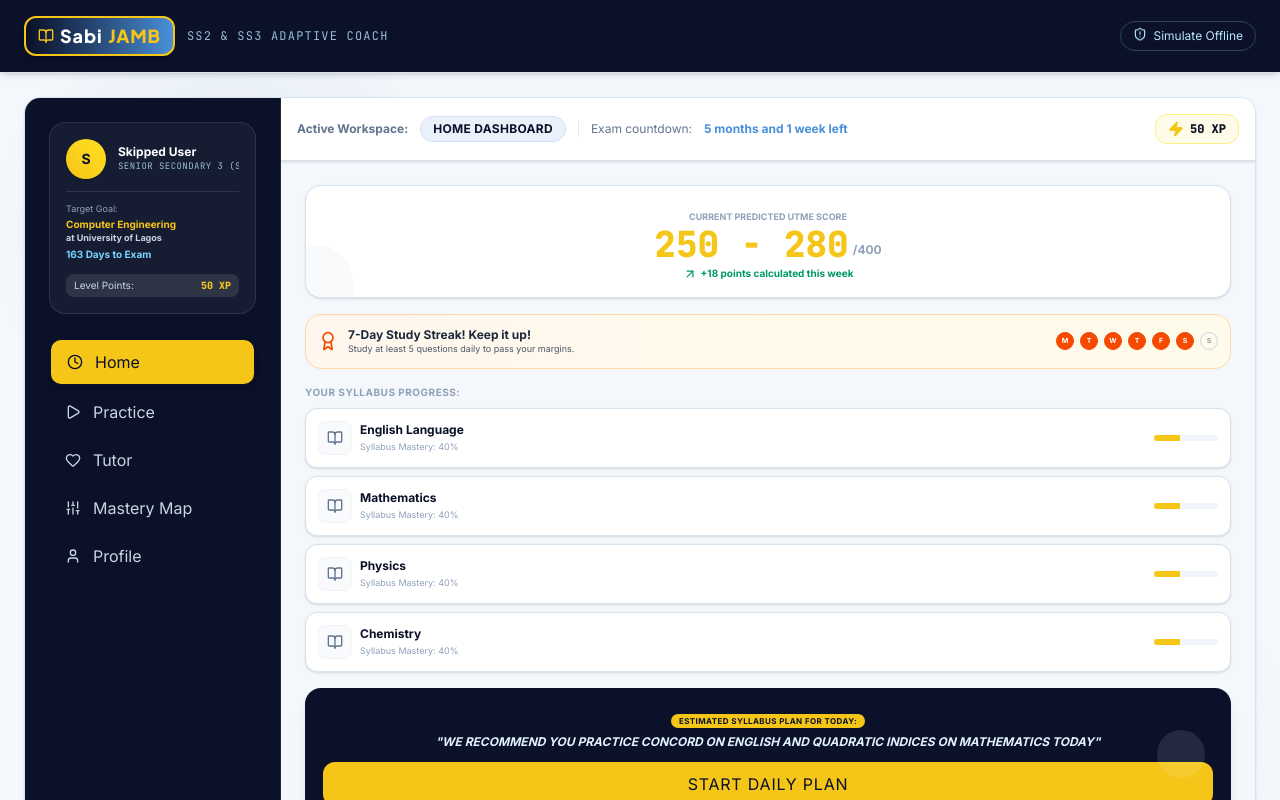
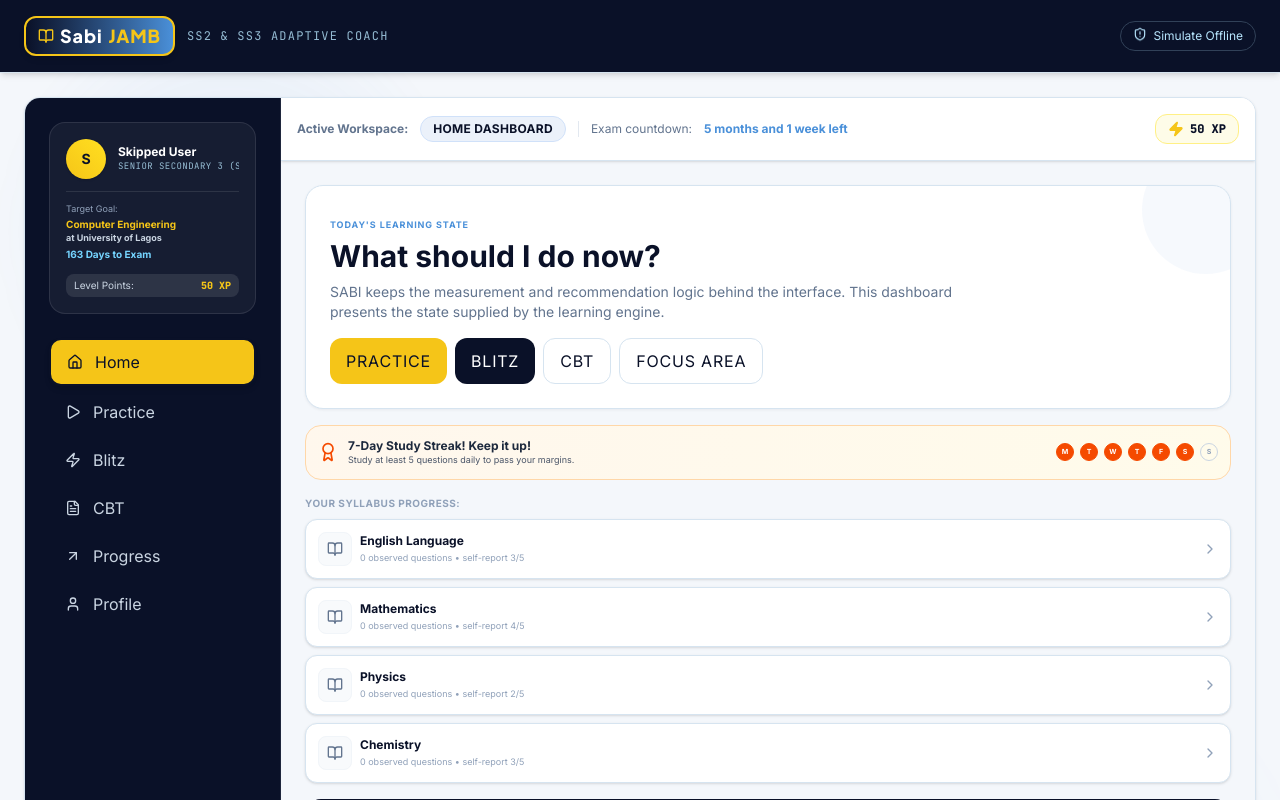
Before and after one commit to Felidonjnr/Sabi, a React (Vite) app: page / in a window 1280 px wide. Both pictures are taken after a click on the button "Skip to Dashboard". Shown: the top 800 px of the page. Built offline with nearby package versions, Linux system fonts and the light colour scheme.

Commit message:
frontend: align navigation and add core learning surfaces

```diff
--- a/src/App.tsx
+++ b/src/App.tsx
@@ -148,7 +148,7 @@ export default function App() {
   const [tutorChatActive, setTutorChatActive] = useState<boolean>(false);
 
   // Home Dashboard States & Tabs
-  const [activeTab, setActiveTab] = useState<'home' | 'practice' | 'mastery' | 'leaderboard' | 'profile' | 'aitutor' | 'mobile'>('home');
+  const [activeTab, setActiveTab] = useState<'home' | 'practice' | 'blitz' | 'cbt' | 'progress' | 'recommendations' | 'mastery' | 'leaderboard' | 'profile' | 'aitutor' | 'mobile'>('home');
   const [selectedSubjectPractice, setSelectedSubjectPractice] = useState<SubjectName>('English Language');
   const [activeSessionTopicPractice, setActiveSessionTopicPractice] = useState<string>('');
   const [practiceSessionType, setPracticeSessionType] = useState<'smart' | 'custom' | null>(null);
@@ -1922,10 +1922,11 @@ export default function App() {
     if (!profile) return null;
 
     const tabsList = [
-      { id: 'home', label: 'Home', icon: Clock, action: () => { setActiveTab('home'); } },
+      { id: 'home', label: 'Home', icon: Home, action: () => { setActiveTab('home'); } },
       { id: 'practice', label: 'Practice', icon: Play, action: () => { setActiveTab('practice'); setPracticeSessionType(null); } },
-      { id: 'aitutor', label: 'Tutor', icon: Heart, action: () => { setActiveTab('aitutor'); } },
-      { id: 'mastery', label: 'Mastery Map', icon: Sliders, action: () => { setActiveTab('mastery'); setMapSubject(profile.chosenSubjects[0]); } },
+      { id: 'blitz', label: 'Blitz', icon: Zap, action: () => { setActiveTab('blitz'); } },
+      { id: 'cbt', label: 'CBT', icon: FileText, action: () => { setActiveTab('cbt'); } },
+      { id: 'progress', label: 'Progress', icon: ArrowUpRight, action: () => { setActiveTab('progress'); } },
       { id: 'profile', label: 'Profile', icon: User, action: () => { setActiveTab('profile'); } },
     ];
 
@@ -2051,7 +2052,7 @@ export default function App() {
             ) : (
               <div className="flex items-center">
                 <span className="text-sm md:text-base font-black uppercase tracking-widest text-[#F5C518] md:text-[#0A1128]">
-                  {activeTab === 'mastery' ? 'Syllabus Mastery Map' : activeTab === 'aitutor' ? 'AI Coach Hub' : activeTab === 'leaderboard' ? 'Standings Leaderboard' : activeTab === 'mobile' ? 'Mobile App Prototype' : 'Account Details'}
+                  {activeTab === 'mastery' ? 'Learning Evidence' : activeTab === 'aitutor' ? 'AI Coach Hub' : activeTab === 'leaderboard' ? 'Standings Leaderboard' : activeTab === 'mobile' ? 'Mobile App Prototype' : activeTab === 'blitz' ? 'Blitz' : activeTab === 'cbt' ? 'CBT Simulator' : activeTab === 'progress' ? 'Progress' : activeTab === 'recommendations' ? 'Recommendations' : 'Account Details'}
                 </span>
               </div>
             )}
@@ -2061,6 +2062,10 @@ export default function App() {
           <div className={`flex-1 ${((activeTab === 'practice' && practiceSessionType === null) || activeTab === 'aitutor') ? 'overflow-hidden flex flex-col bg-[#F4F7FB] p-3 md:p-4 pb-4 md:pb-4' : 'overflow-y-auto p-4 md:p-6 pb-20 md:pb-6'} relative break-words`}>
             {activeTab === 'home' && renderHomeTab()}
             {activeTab === 'practice' && renderPracticeTab()}
+            {activeTab === 'blitz' && renderBlitzTab()}
+            {activeTab === 'cbt' && renderCBTTab()}
+            {activeTab === 'progress' && renderProgressTab()}
+            {activeTab === 'recommendations' && renderRecommendationsTab()}
             {activeTab === 'mastery' && renderMasteryTab()}
             {activeTab === 'leaderboard' && renderLeaderboardTab()}
             {activeTab === 'profile' && renderProfileTab()}
@@ -2097,21 +2102,19 @@ export default function App() {
 
     return (
       <div className="space-y-4 animate-fade-in font-sans">
-        {/* Core predicted Score hero container */}
-        <div className="bg-white border border-[#D6E4F0] p-4 rounded-2xl shadow-sm text-center space-y-1 relative overflow-hidden">
-          {/* Floating Circle detail */}
-          <div className="absolute -left-8 -bottom-8 w-20 h-20 rounded-full bg-slate-50" />
-
-          <span className="text-[9px] uppercase font-bold text-slate-400">Current Predicted UTME Score</span>
-          <h2 className="text-4xl font-extrabold text-[#0A1128] font-mono leading-none flex justify-center items-end gap-1">
-            <span className="text-[#F5C518]">
-              {Math.floor(calculatedScoreRange.min)} - {Math.ceil(calculatedScoreRange.max)}
-            </span>
-            <span className="text-xs text-slate-400 font-sans mb-1 uppercase font-bold">/400</span>
-          </h2>
-          <div className="text-[10px] text-emerald-600 font-bold flex items-center justify-center gap-1 mt-1">
-            <ArrowUpRight className="h-3.5 w-3.5" />
-            <span>+18 points calculated this week</span>
+        {/* Learning-state hero: never present client calculations as authoritative */}
+        <div className="sabi-surface p-5 md:p-6 relative overflow-hidden">
+          <div className="absolute -right-10 -top-10 w-32 h-32 rounded-full bg-[#4A90D9]/5 pointer-events-none" />
+          <div className="relative">
+            <span className="text-[9px] uppercase font-black tracking-widest text-[#4A90D9]">Today's learning state</span>
+            <h2 className="text-2xl md:text-3xl font-black text-[#0A1128] mt-1">What should I do now?</h2>
+            <p className="text-sm text-slate-500 mt-2 max-w-2xl">SABI keeps the measurement and recommendation logic behind the interface. This dashboard presents the state supplied by the learning engine.</p>
+            <div className="flex flex-wrap gap-2 mt-4">
+              <button onClick={() => setActiveTab('practice')} className="px-4 py-2.5 rounded-xl bg-[#F5C518] text-[#0A1128] font-black text-xs uppercase tracking-wider">Practice</button>
+              <button onClick={() => setActiveTab('blitz')} className="px-4 py-2.5 rounded-xl bg-[#0A1128] text-white font-black text-xs uppercase tracking-wider">Blitz</button>
+              <button onClick={() => setActiveTab('cbt')} className="px-4 py-2.5 rounded-xl border border-[#D6E4F0] bg-white text-[#0A1128] font-black text-xs uppercase tracking-wider">CBT</button>
+              <button onClick={() => setActiveTab('recommendations')} className="px-4 py-2.5 rounded-xl border border-[#D6E4F0] bg-white text-[#0A1128] font-black text-xs uppercase tracking-wider">Focus area</button>
+            </div>
           </div>
         </div>
 
@@ -2141,14 +2144,10 @@ export default function App() {
           <span className="block text-[10px] uppercase font-bold text-slate-400 tracking-wider">Your Syllabus Progress:</span>
           <div className="grid grid-cols-1 gap-2">
             {profile.chosenSubjects.map((subName) => {
-              // Get average score from topics matching subject
-              const topics = (Object.values(masteryMap) as MasteryMapItem[]).filter(t => t.subject === subName);
-              const sum = topics.reduce((acc, curr) => acc + curr.score, 0);
-              const avgScore = topics.length > 0 ? Math.floor(sum / topics.length) : (profile.subjectConfidence[subName] || 3) * 16;
-
-              let progressColor = 'bg-[#27AE60]';
-              if (avgScore < 40) progressColor = 'bg-[#E74C3C]';
-              else if (avgScore < 75) progressColor = 'bg-[#F5C518]';
+              const observedEvidence = (Object.values(masteryMap) as MasteryMapItem[])
+                .filter(t => t.subject === subName)
+                .reduce((sum, item) => sum + item.attempts, 0);
+              const selfReportedConfidence = profile.subjectConfidence[subName];
 
               return (
                 <div
@@ -2165,12 +2164,10 @@ export default function App() {
                     </div>
                     <div>
                       <p className="text-xs font-bold text-[#0A1128] truncate max-w-[170px]">{subName}</p>
-                      <p className="text-[9px] text-slate-400 mt-0.5">Syllabus Mastery: {avgScore}%</p>
+                      <p className="text-[9px] text-slate-400 mt-0.5">{observedEvidence} observed question{observedEvidence === 1 ? '' : 's'} • self-report {selfReportedConfidence}/5</p>
                     </div>
                   </div>
-                  <div className="w-16 h-1.5 bg-slate-100 rounded-full overflow-hidden">
-                    <div className={`h-full ${progressColor}`} style={{ width: `${avgScore}%` }} />
-                  </div>
+                  <ChevronRight className="w-4 h-4 text-slate-400" />
                 </div>
               );
             })}
@@ -2202,6 +2199,157 @@ export default function App() {
             >
               Practice on Your Own
             </button>
+          </div>
+        </div>
+      </div>
+    );
+  }
+
+  // --- SUB-PANE: BLITZ / PROGRESS / CBT / RECOMMENDATIONS ---
+  function renderBlitzTab() {
+    const blitzQuestion = practiceQuestions[0] || SEED_QUESTIONS.find(q => profile?.chosenSubjects.includes(q.subject)) || SEED_QUESTIONS[0];
+    return (
+      <div className="space-y-4 animate-fade-in max-w-3xl mx-auto w-full">
+        <div className="sabi-surface p-5 md:p-6">
+          <div className="flex items-start justify-between gap-4 mb-5">
+            <div>
+              <span className="text-[10px] font-black uppercase tracking-widest text-[#4A90D9]">Rapid personalized practice</span>
+              <h2 className="text-xl md:text-2xl font-black text-[#0A1128] mt-1">Blitz</h2>
+              <p className="text-sm text-slate-500 mt-1">One question at a time. No timer, speed score, or speed ranking.</p>
+            </div>
+            <div className="px-3 py-2 rounded-xl bg-[#F4F7FB] border border-[#D6E4F0] text-right shrink-0">
+              <span className="block text-[9px] uppercase font-bold text-slate-400">Session</span>
+              <span className="text-xs font-black text-[#0A1128]">Open-ended</span>
+            </div>
+          </div>
+
+          <div className="rounded-2xl border border-[#D6E4F0] bg-[#F8FBFF] p-5">
+            <div className="flex items-center justify-between gap-3 mb-4">
+              <span className="text-[10px] font-bold uppercase tracking-wider text-[#4A90D9]">{blitzQuestion.subject}</span>
+              <span className="text-[10px] font-bold text-slate-400">{blitzQuestion.topic}</span>
+            </div>
+            <div className="text-sm md:text-base font-bold leading-relaxed text-[#0A1128]">
+              <MathText text={blitzQuestion.question} />
+            </div>
+            <div className="grid gap-2 mt-5">
+              {Object.entries(blitzQuestion.options).map(([key, value]) => (
+                <button
+                  key={key}
+                  onClick={() => {
+                    setPracticeQuestions([blitzQuestion]);
+                    setPracticeSelectedAnswer(key as any);
+                    setPracticeHasSubmitted(true);
+                    setPracticeSessionType('smart');
+                  }}
+                  className="w-full text-left p-3.5 rounded-xl border border-slate-200 bg-white hover:border-[#4A90D9] transition flex gap-3 items-center"
+                >
+                  <span className="w-7 h-7 rounded-full bg-[#F4F7FB] border border-[#D6E4F0] flex items-center justify-center text-xs font-black">{key}</span>
+                  <span className="text-sm text-slate-700"><MathText text={value as string} /></span>
+                </button>
+              ))}
+            </div>
+          </div>
+          <p className="text-[10px] text-slate-400 mt-4">Preview mode: question selection and scoring will move behind the backend Blitz engine when its contract is connected.</p>
+        </div>
+      </div>
+    );
+  }
+
+  function renderProgressTab() {
+    const subjects = profile?.chosenSubjects || [];
+    return (
+      <div className="space-y-4 animate-fade-in max-w-4xl mx-auto w-full">
+        <div className="sabi-surface p-5 md:p-6">
+          <span className="text-[10px] font-black uppercase tracking-widest text-[#4A90D9]">Learning state</span>
+          <h2 className="text-xl md:text-2xl font-black text-[#0A1128] mt-1">Progress & Mastery</h2>
+          <p className="text-sm text-slate-500 mt-1">Mastery, confidence, coverage and readiness are displayed from the learning engine; they are not calculated in this screen.</p>
+        </div>
+
+        <div className="grid sm:grid-cols-2 gap-3">
+          {subjects.map(subject => {
+            const evidence = Object.values(masteryMap).filter(item => item.subject === subject).reduce((sum, item) => sum + item.attempts, 0);
+            const confidence = profile?.subjectConfidence?.[subject];
+            return (
+              <button key={subject} onClick={() => { setMapSubject(subject); setActiveTab('mastery'); }} className="sabi-surface p-4 text-left hover:border-[#4A90D9] transition">
+                <div className="flex items-center justify-between gap-3">
+                  <span className="font-black text-sm text-[#0A1128]">{subject}</span>
+                  <ChevronRight className="w-4 h-4 text-slate-400" />
+                </div>
+                <div className="mt-4 grid grid-cols-2 gap-2">
+                  <div className="rounded-xl bg-[#F8FAFC] border border-slate-100 p-3">
+                    <span className="block text-[9px] uppercase font-bold text-slate-400">Observed evidence</span>
+                    <span className="font-black text-lg text-[#0A1128]">{evidence}</span>
+                  </div>
+                  <div className="rounded-xl bg-[#F8FAFC] border border-slate-100 p-3">
+                    <span className="block text-[9px] uppercase font-bold text-slate-400">Self-report</span>
+                    <span className="font-black text-lg text-[#0A1128]">{confidence ? `${confidence}/5` : '—'}</span>
+                  </div>
+                </div>
+              </button>
+            );
+          })}
+        </div>
+
+        <div className="sabi-surface p-5">
+          <div className="flex items-center gap-2">
+            <Info className="w-4 h-4 text-[#4A90D9]" />
+            <span className="font-black text-sm text-[#0A1128]">Not enough evidence?</span>
+          </div>
+          <p className="text-sm text-slate-500 mt-2">SABI should never turn missing evidence into a 0% score. Complete learning sessions and let the backend update the learning state.</p>
+        </div>
+      </div>
+    );
+  }
+
+  function renderRecommendationsTab() {
+    return (
+      <div className="space-y-4 animate-fade-in max-w-3xl mx-auto w-full">
+        <div className="sabi-surface p-5 md:p-6">
+          <span className="text-[10px] font-black uppercase tracking-widest text-[#4A90D9]">Next best action</span>
+          <h2 className="text-xl md:text-2xl font-black text-[#0A1128] mt-1">Recommendations</h2>
+          <p className="text-sm text-slate-500 mt-1">Recommendations come from the learning engine. This screen does not rank or invent them.</p>
+        </div>
+        <div className="sabi-surface p-5">
+          <div className="rounded-2xl bg-[#F8FBFF] border border-[#D6E4F0] p-5">
+            <span className="text-[9px] uppercase tracking-widest font-black text-slate-400">Current state</span>
+            <h3 className="text-base font-black text-[#0A1128] mt-1">Waiting for recommendation data</h3>
+            <p className="text-sm text-slate-500 mt-2 leading-relaxed">Once the recommendation API supplies an action, target, reason, priority and estimated duration, this surface will render it here without recomputing those values.</p>
+          </div>
+          <button onClick={() => setActiveTab('practice')} className="mt-4 w-full sm:w-auto px-5 py-3 rounded-xl bg-[#0A1128] text-[#F5C518] font-black text-xs uppercase tracking-wider">
+            Open Practice
+          </button>
+        </div>
+      </div>
+    );
+  }
+
+  function renderCBTTab() {
+    return (
+      <div className="space-y-4 animate-fade-in max-w-3xl mx-auto w-full">
+        <div className="sabi-surface p-5 md:p-6">
+          <span className="text-[10px] font-black uppercase tracking-widest text-[#4A90D9]">Strict exam environment</span>
+          <h2 className="text-xl md:text-2xl font-black text-[#0A1128] mt-1">CBT Simulator</h2>
+          <p className="text-sm text-slate-500 mt-1">English Language plus your three selected subjects. AI assistance is unavailable during an active exam.</p>
+        </div>
+        <div className="grid sm:grid-cols-2 gap-3">
+          <button className="sabi-surface p-5 text-left hover:border-[#4A90D9] transition" onClick={() => alert('CBT Full Mock will connect to startCBT(config) when the backend contract is available.')}>
+            <span className="text-[10px] uppercase font-black tracking-widest text-[#4A90D9]">Full Mock</span>
+            <h3 className="text-lg font-black text-[#0A1128] mt-1">180 questions</h3>
+            <p className="text-sm text-slate-500 mt-1">120 minutes • fixed question set</p>
+          </button>
+          <button className="sabi-surface p-5 text-left hover:border-[#4A90D9] transition" onClick={() => alert('CBT Quick Mock will connect to startCBT(config) when the backend contract is available.')}>
+            <span className="text-[10px] uppercase font-black tracking-widest text-[#4A90D9]">Quick Mock</span>
+            <h3 className="text-lg font-black text-[#0A1128] mt-1">40 questions</h3>
+            <p className="text-sm text-slate-500 mt-1">30 minutes • fixed question set</p>
+          </button>
+        </div>
+        <div className="sabi-surface p-5">
+          <div className="flex items-start gap-3">
+            <ShieldAlert className="w-5 h-5 text-amber-500 shrink-0" />
+            <div>
+              <h3 className="font-black text-sm text-[#0A1128]">Backend contract required for launch</h3>
+              <p className="text-sm text-slate-500 mt-1">The frontend must not fabricate exam sessions, timer authority, scoring or submission state.</p>
+            </div>
           </div>
         </div>
       </div>
```
